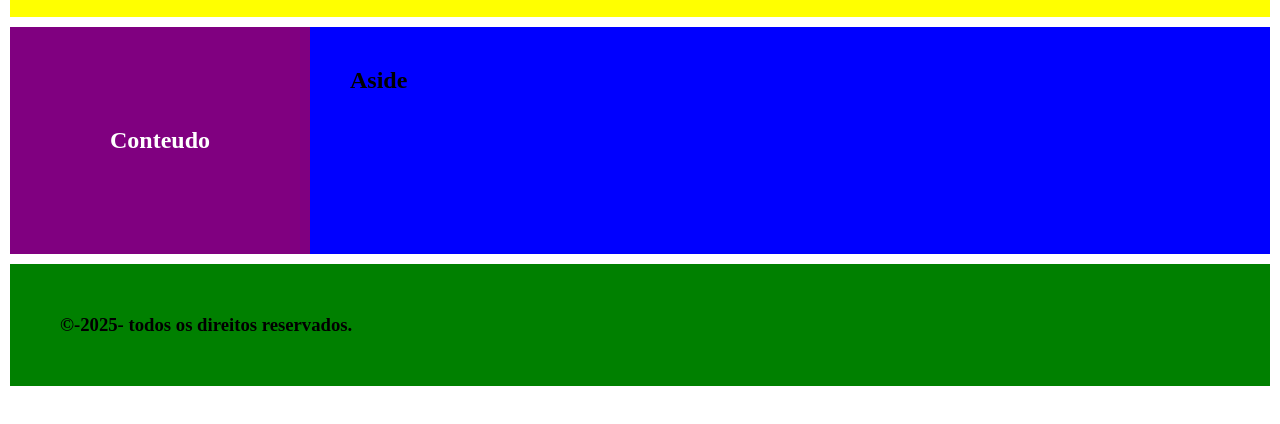
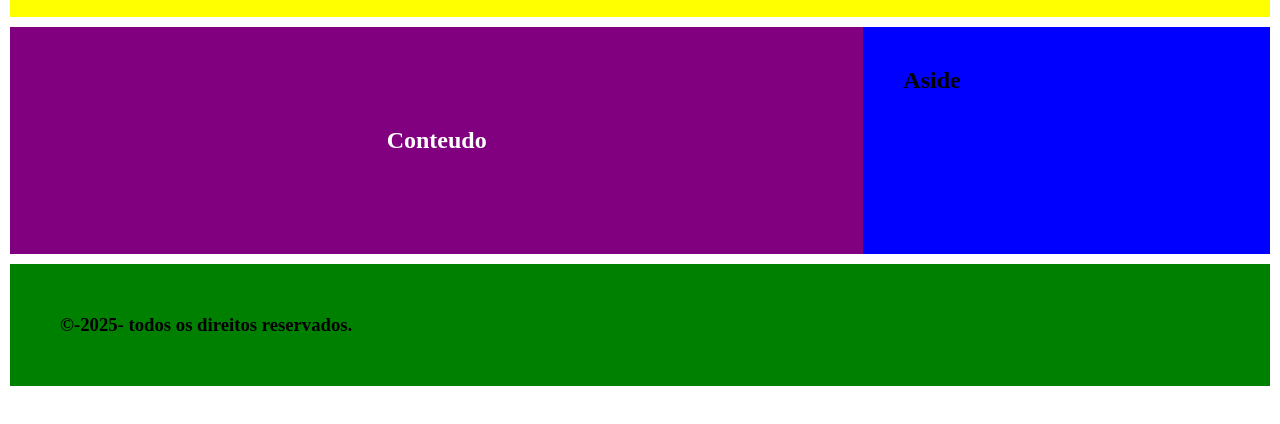
Before and after one commit to OliveLucas17/WEB-DEV-5, a plain HTML site: page index.html in a window 1280 px wide. Shown: the part 70-494 px from the top of the page. Drawn offline with Linux system fonts and the light colour scheme.

Commit message:
Atualizacao de dados

```diff
--- a/src/css/estilo.css
+++ b/src/css/estilo.css
@@ -26,6 +26,8 @@ header{
         color: white;
         text-align: center;
         padding: 100px;
+        flex: 2;
+        width: 100%;
 }
 aside{
     background: blue ;
@@ -35,6 +37,7 @@ aside{
 footer{
     background: green;
     padding: 50px;
+    width: 100%;
 }
 
 @media (min-widht: 700px){
@@ -50,5 +53,4 @@ footer{
     aside{
         flex: 1;
     }
-
 }
```
